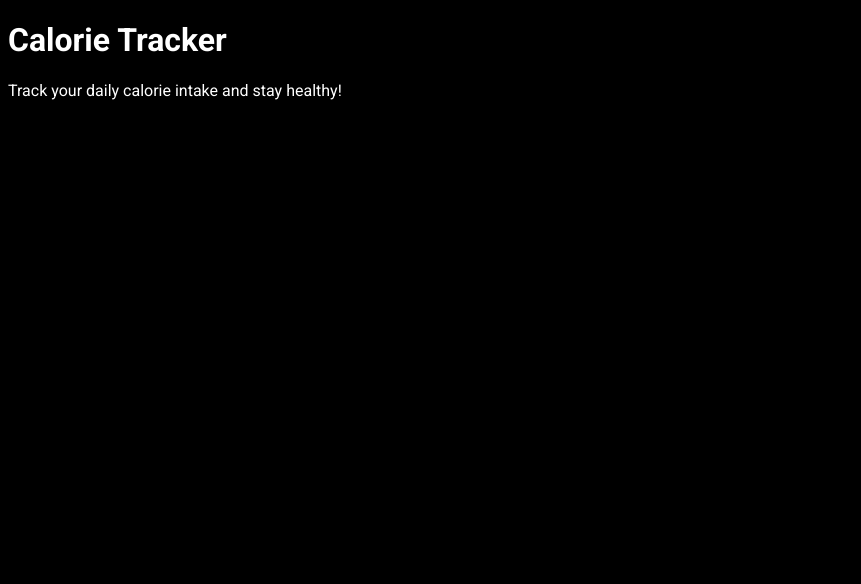
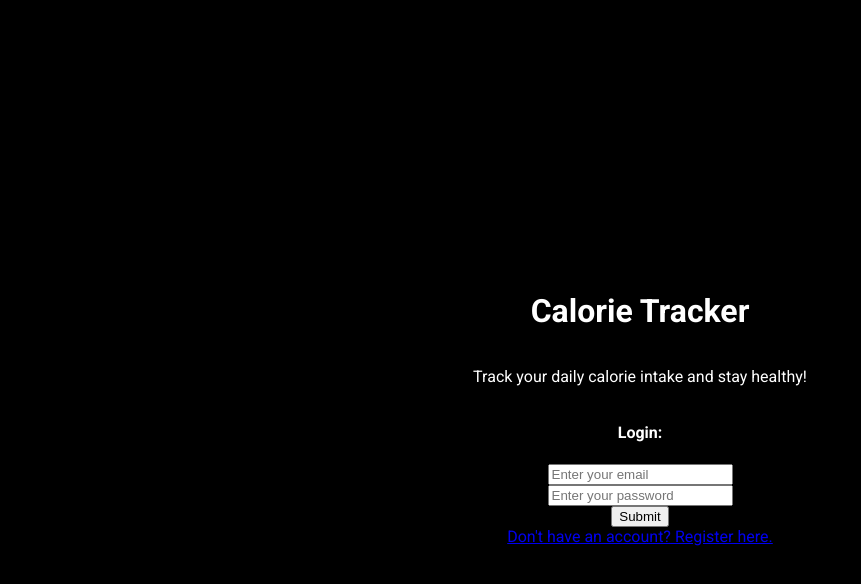
Before and after one commit to xJoniDev/calorie-tracker, a plain HTML site: page index.html in a window 1280 px wide. Shown: the whole page, without its empty margins (0-861 px from the left). Drawn offline with Linux system fonts and the light colour scheme.

Commit message:
Added more features

```diff
--- a/index.html
+++ b/index.html
@@ -8,8 +8,17 @@
     <title>Calorie Tracker</title>
 </head>
 <body>
-    <h1>Calorie Tracker</h1>
-    <p>Track your daily calorie intake and stay healthy!</p>
+   <div id="main-container">
+    <h1 id="main-title">Calorie Tracker</h1>
+    <p id="main-description">Track your daily calorie intake and stay healthy!</p>
+    <h4 id="login-title">Login:</h4>
+    <input id="email-login" type="email" placeholder="Enter your email">
+    <input id="password-login" type="password" placeholder="Enter your password">
+    <button id="login-button" onclick="login()">Submit</button>
+
+    <a id="register-link" href="register.html">Don't have an account? Register here.</a>
+   </div>
+
     <script src="script.js"></script>
 </body>
 </html>
--- a/script.js
+++ b/script.js
@@ -1 +1,8 @@
 console.log("Calorie Tracker script loaded.");
+
+function login () {
+    const username = document.getElementById("email-login").value;
+    const password = document.getElementById("password-login").value;
+    console.log("Loggin in...");
+    window.location.href = "calorie-tracker.html";
+}
--- a/style.css
+++ b/style.css
@@ -1,4 +1,3 @@
-
 @import url('https://fonts.googleapis.com/css2?family=Roboto:ital,wght@0,100..900;1,100..900&display=swap'); //Android Font
 
 * {
@@ -11,3 +10,11 @@ body {
     background-color: black;
     color: white;
 }
+
+#main-container {
+    display: flex;
+    flex-direction: column;
+    align-items: center;
+    justify-content: center;
+    height: 100vh;
+}
```
Also changed, not shown: calorie-tracker.html (added, +20 -0 lines), register.html (added, +18 -0 lines).
